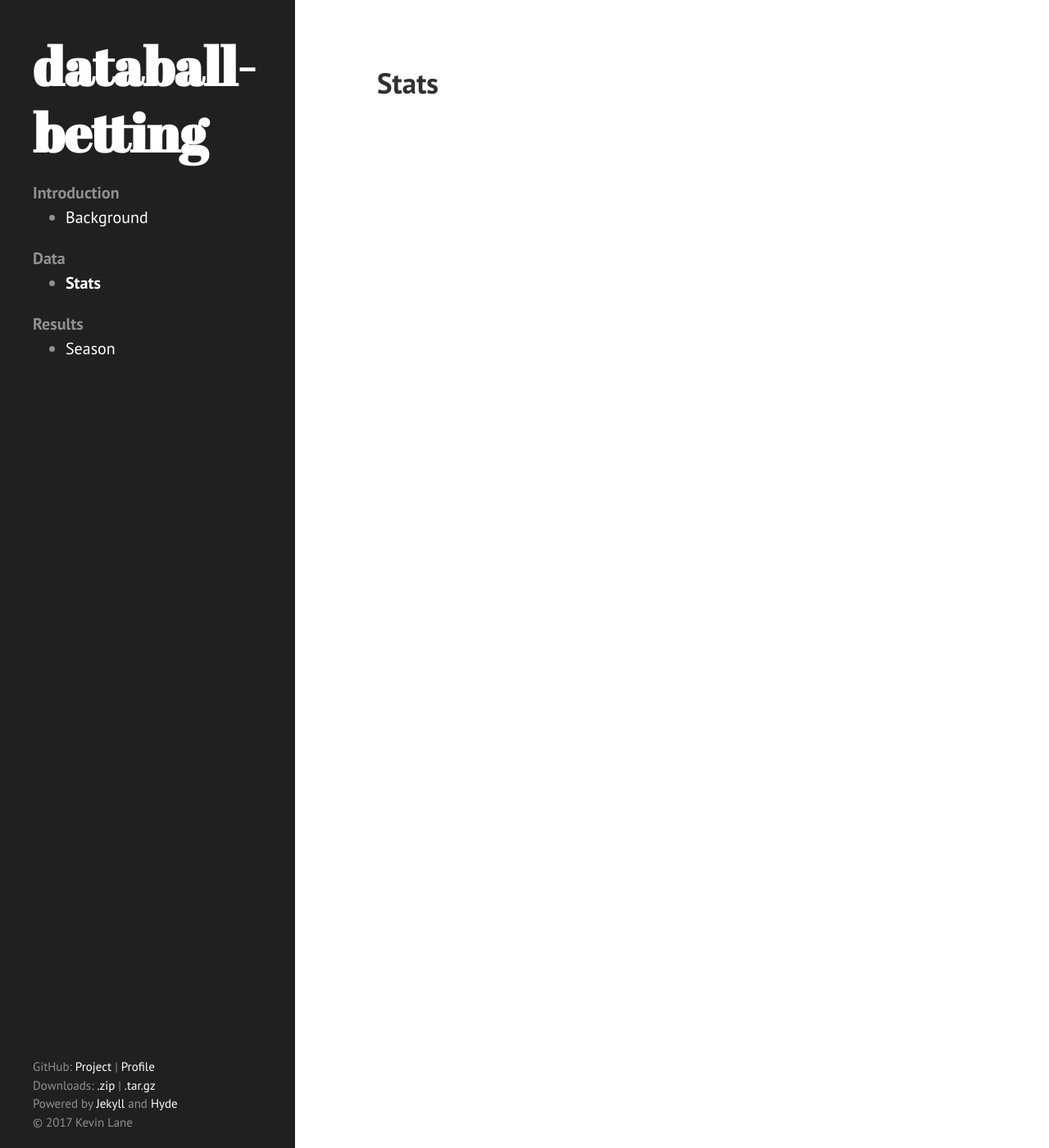
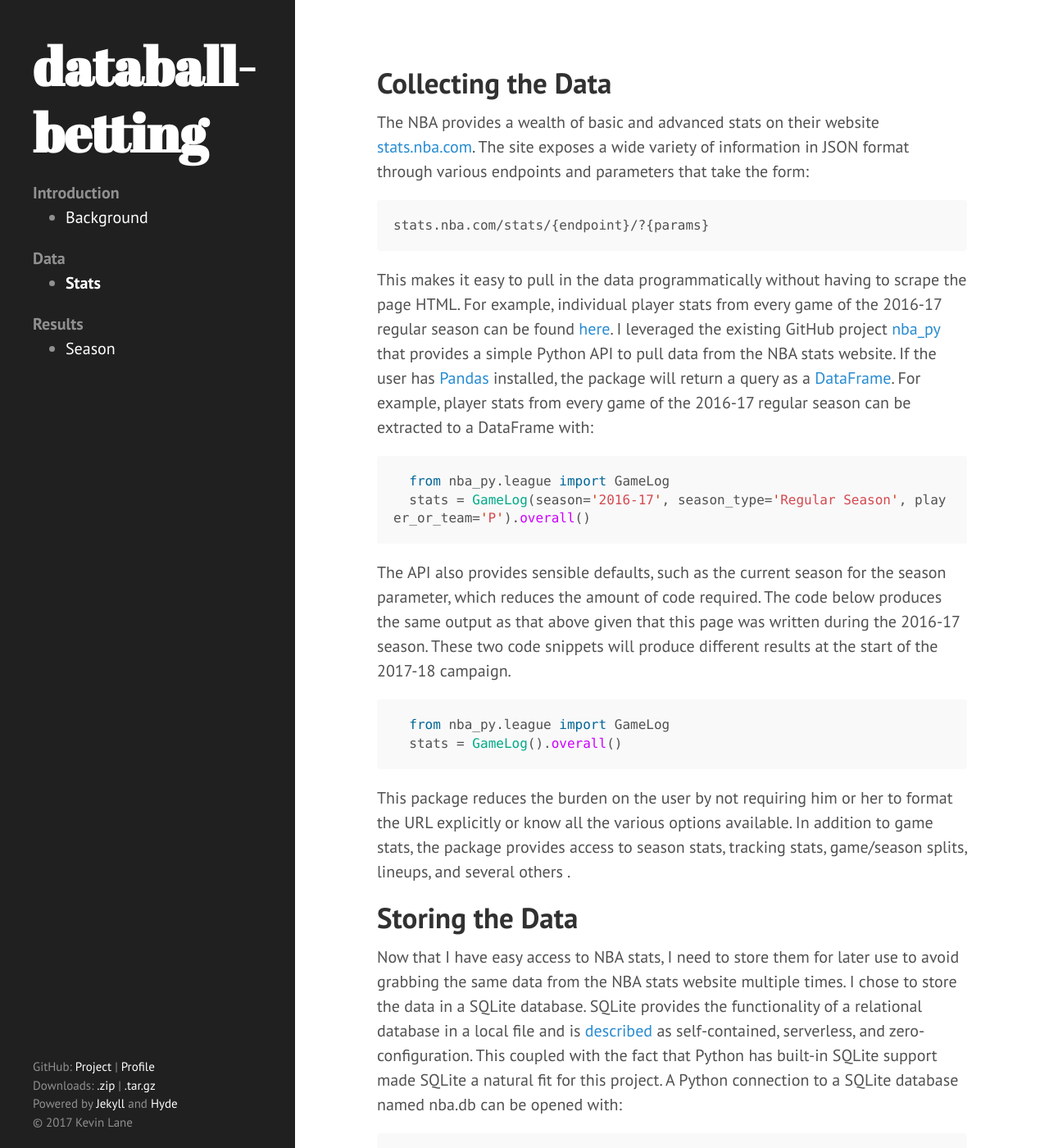
Before and after one commit to cedev935/databall-betting, a Jekyll site: the page built from docs/_pages/stats.md, in a window 1280 px wide and 1400 px high. Shown: the whole window at 82% size. Built offline with Jekyll 4.4.1, drawn with Linux system fonts in a browser that asks for light colours; the repository's description, which GitHub fills in, is left out; some of the changed text lies outside the part shown.

Commit message:
Write background and stats pages

````diff
--- a/docs/_pages/stats.md
+++ b/docs/_pages/stats.md
@@ -1,5 +1,59 @@
 ---
-layout: page
+layout: default
 title: Stats
 permalink: /data/stats/
 ---
+
+# Collecting the Data
+
+The NBA provides a wealth of basic and advanced stats on their website [stats.nba.com](http://stats.nba.com). The site exposes a wide variety of information in JSON format through various endpoints and parameters that take the form:
+
+```
+stats.nba.com/stats/{endpoint}/?{params}
+```
+
+This makes it easy to pull in the data programmatically without having to scrape the page HTML. For example, individual player stats from every game of the 2016-17 regular season can be found [here](http://stats.nba.com/stats/leaguegamelog/?LeagueID=00&Season=2016-17&SeasonType=Regular Season&PlayerOrTeam=P&Sorter=PTS&Direction=DESC). I leveraged the existing GitHub project [nba_py](https://github.com/seemethere/nba_py) that provides a simple Python API to pull data from the NBA stats website. If the user has [Pandas](http://pandas.pydata.org/) installed, the package will return a query as a [DataFrame](http://pandas.pydata.org/pandas-docs/stable/generated/pandas.DataFrame.html). For example, player stats from every game of the 2016-17 regular season can be extracted to a DataFrame with:
+
+```python
+  from nba_py.league import GameLog
+  stats = GameLog(season='2016-17', season_type='Regular Season', player_or_team='P').overall()
+```
+
+The API also provides sensible defaults, such as the current season for the season parameter, which reduces the amount of code required. The code below produces the same output as that above given that this page was written during the 2016-17 season. These two code snippets will produce different results at the start of the 2017-18 campaign.
+
+```python
+  from nba_py.league import GameLog
+  stats = GameLog().overall()
+```
+
+This package reduces the burden on the user by not requiring him or her to format the URL explicitly or know all the various options available. In addition to game stats, the package provides access to season stats, tracking stats, game/season splits, lineups, and several others .
+
+# Storing the Data
+
+Now that I have easy access to NBA stats, I need to store them for later use to avoid grabbing the same data from the NBA stats website multiple times. I chose to store the data in a SQLite database. SQLite provides the functionality of a relational database in a local file and is [described](https://www.sqlite.org/about.html) as self-contained, serverless, and zero-configuration. This coupled with the fact that Python has built-in SQLite support made SQLite a natural fit for this project. A Python connection to a SQLite database named nba.db can be opened with:
+
+```python
+  import sqlite3
+  conn = sqlite3.connect('nba.db')
+```
+
+This will also create the database if it does not exist. Pandas DataFrames have SQL support, so writing the stats obtained in the previous section to the database created above is achieved with a single method call.
+
+```python
+  stats.to_sql('player_game_stats', conn, if_exists='append')
+```
+
+This writes the stats to the database in a table named player_game_stats. The `if_exists` parameter tells SQLite to append to the table if it already exists. The [default behavior](http://pandas.pydata.org/pandas-docs/stable/generated/pandas.DataFrame.to_sql.html) is to do nothing if the specified table exists. Once the database connection is no longer needed it can be closed with:
+
+```python
+  conn.close()
+```
+
+The process for generating a database of NBA stats consists of four steps:
+
+1. Open a SQLite database connection.
+2. Query the NBA stats website with nba_py.
+3. Write the stats DataFrame to the database.
+4. Close the database connection.
+
+Steps 2 and 3 can be wrapped in a loop to store stats for different seasons. I used this process to create a database with player and team stats for individual games and full seasons going back to the 1989-90 season. The code used to generate the database is located [here](https://github.com/klane/nba/blob/master/nba/database_builder.py).
````
Also changed, not shown: docs/_pages/background.md (+2 -0 lines).
